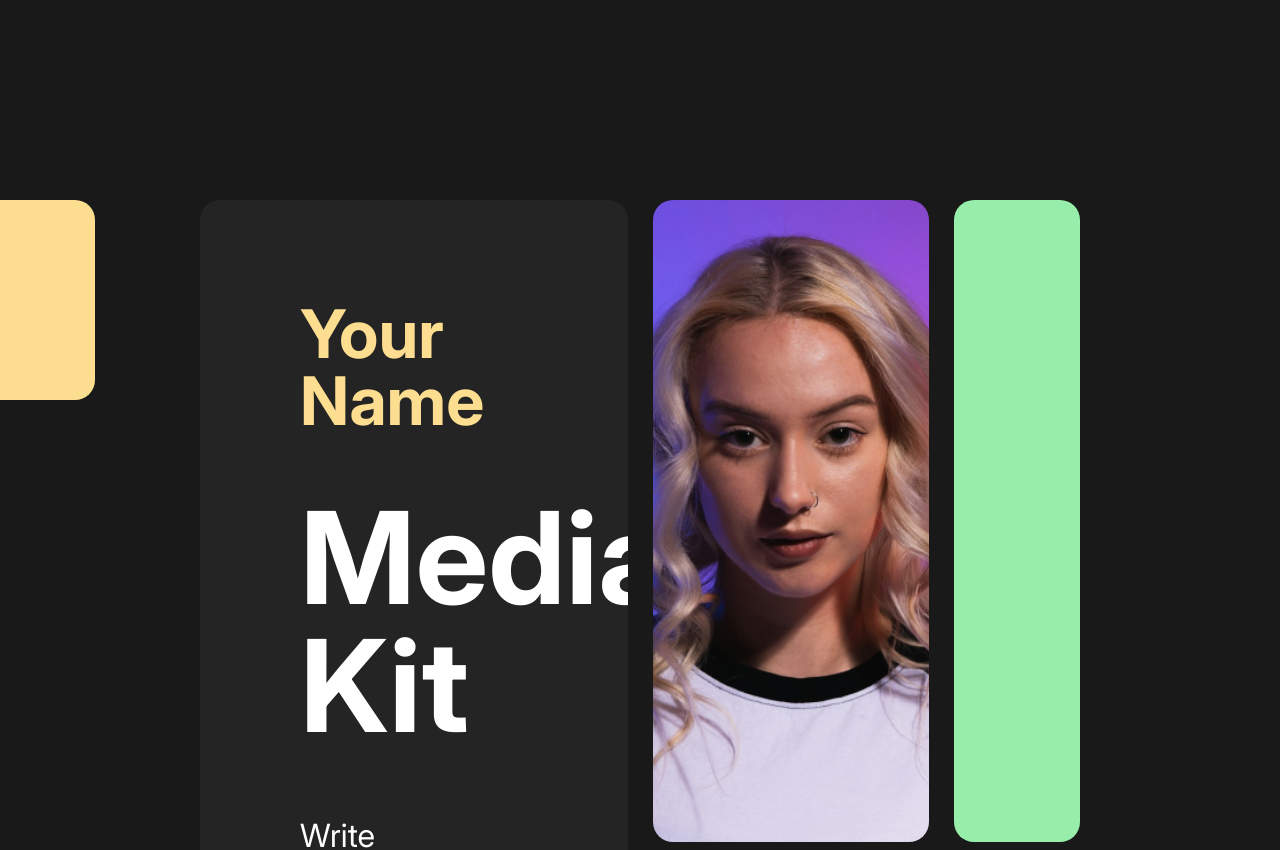
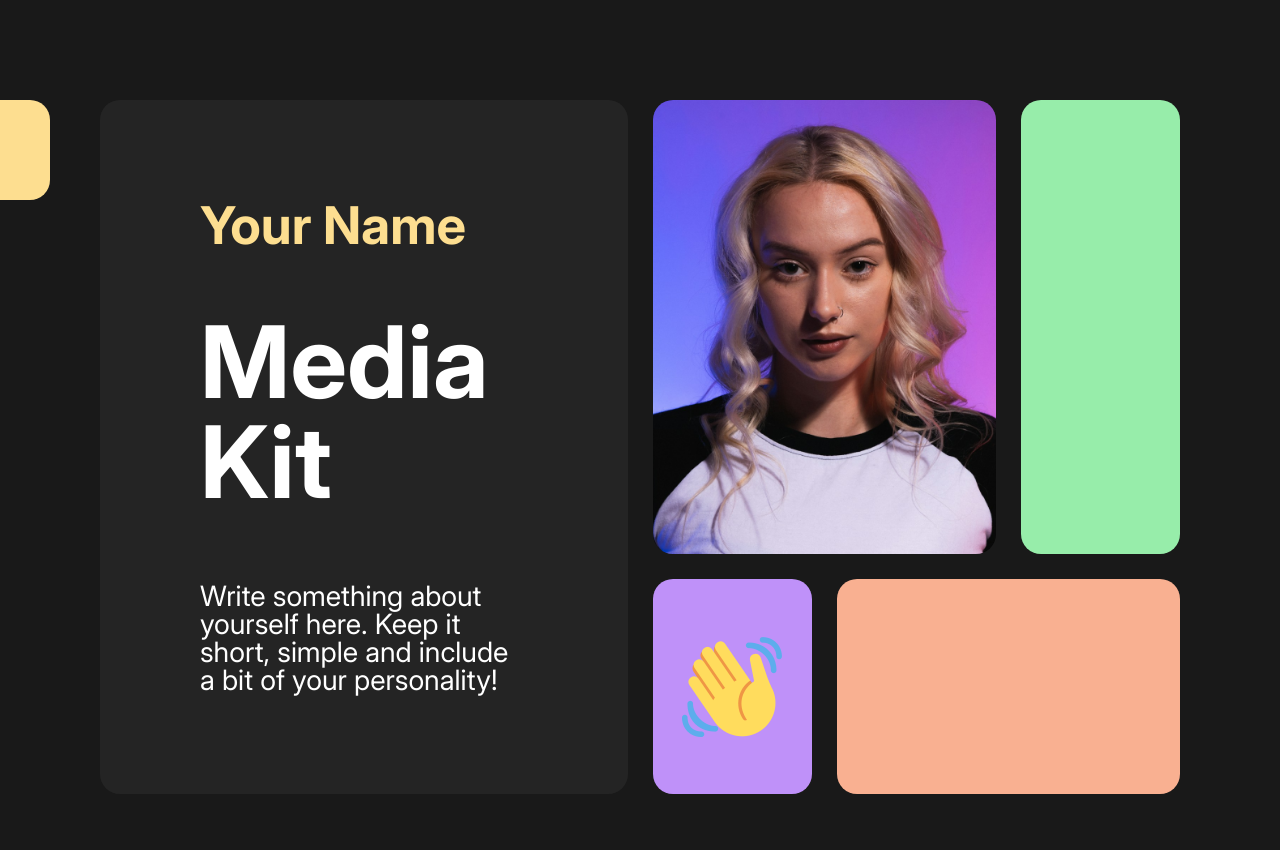
Before and after one commit to Beawnk/media-kit, a Vue app: page / in a window 1280 px wide. Shown: the top 850 px of the page. Built offline with nearby package versions, Linux system fonts and the light colour scheme.

Commit message:
yellow tag visual bug fix

```diff
--- a/src/assets/style/main.css
+++ b/src/assets/style/main.css
@@ -151,7 +151,7 @@ table {
 }
 
 /* media  */
-/* @media (max-width: 1920px) {
+@media (max-width: 1910px) {
     :root {
         --title-big: 100px;
         --title-medium: 64px;
@@ -169,4 +169,4 @@ table {
         --top: 100px;
         --section: 60px;
     }
-} */
+}
--- a/src/components/Introduction.vue
+++ b/src/components/Introduction.vue
@@ -31,7 +31,7 @@
     height: var(--side);
     position: absolute;
     top: var(--top);
-    left: -105px;
+    left: calc(var(--side) / -2);
     border-radius: var(--border-radius);
     background-color: var(--highlight-color-4);
 }
```
